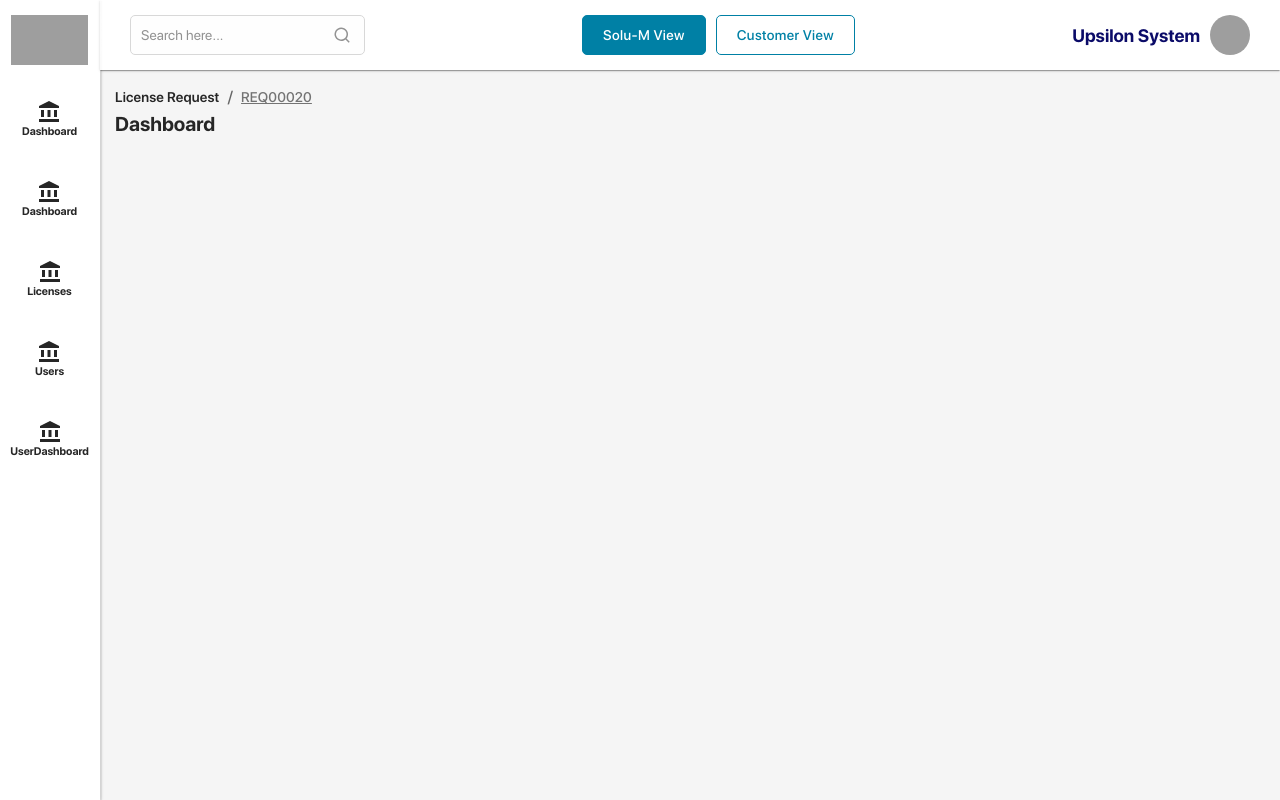
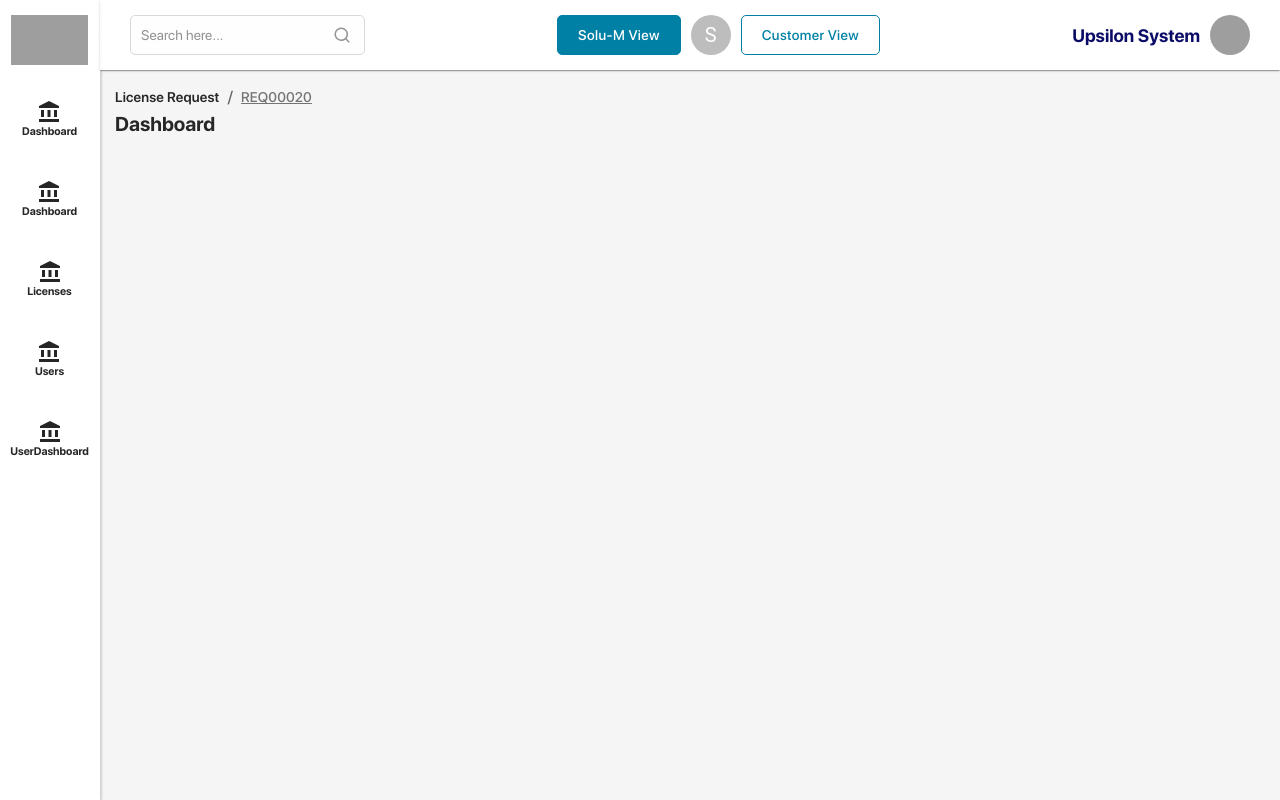
Before and after one commit to prakhar-pratap-diatoz/solum-fe, a React (Create React App) app: page /dashboard in a window 1280 px wide. Built offline with nearby package versions, Linux system fonts and the light colour scheme; grey boxes are pictures that could not be loaded.

Commit message:
avatar added for recognising current view type

```diff
--- a/src/Customer/components/Dashboard/index.tsx
+++ b/src/Customer/components/Dashboard/index.tsx
@@ -23,7 +23,7 @@ ChartJS.register(
   BarElement
 );
 
-const CustomerDashboard: React.FC = () => {
+const CustomerDashboard = () => {
   const doughnutData = {
     datasets: [
       {
@@ -87,7 +87,8 @@ const CustomerDashboard: React.FC = () => {
     },
   };
 
-  const barOptions: ChartOptions<"bar"> = {
+  const barOptions: any = {
+    // const barOptions: ChartOptions<"bar"> = {
     responsive: true,
     plugins: {
       legend: {
@@ -107,18 +108,15 @@ const CustomerDashboard: React.FC = () => {
       },
       y: {
         beginAtZero: true,
-        grid: {
-        },
+        grid: {},
       },
     },
   };
 
-
-
   return (
     <MainContainer>
       <div className="dashboard-container">
-      <Header heading="Dashboard"/>
+        <Header heading="Dashboard" />
         <div className="dashboard-stats">
           <div className="stat-card">
             <h3>Total Requests</h3>
--- a/src/components/TopNav/index.tsx
+++ b/src/components/TopNav/index.tsx
@@ -7,7 +7,7 @@ import "./style.scss";
 const TopNav = () => {
   const [search, setSearch] = useState("");
   // const [viewType, setViewType] = useState("solum-view");
-  const [viewType, setViewType] = useState(() => {
+  const [viewType, setViewType] = useState<string>(() => {
     return localStorage.getItem("viewType") || "solum-view";
   });
 
@@ -37,6 +37,7 @@ const TopNav = () => {
             title="Solu-M View"
             onClick={() => setViewType("solum-view")}
           />
+          <Avatar>{viewType === "solum-view" ? "S" : "C"}</Avatar>
           <Buttons
             title="Customer View"
             variant="outlined"
--- a/src/module.d.ts
+++ b/src/module.d.ts
@@ -7,3 +7,5 @@ declare module "react-helmet";
 declare module "material-react-table";
 declare module "react-toastify";
 declare module "@mui/styles";
+declare module "react-chartjs-2";
+declare module "chart.js";
```
Also changed, not shown: 1 other file (tests, documents, lock files or other folders). Lines whose indentation alone changed are shown as unchanged.
